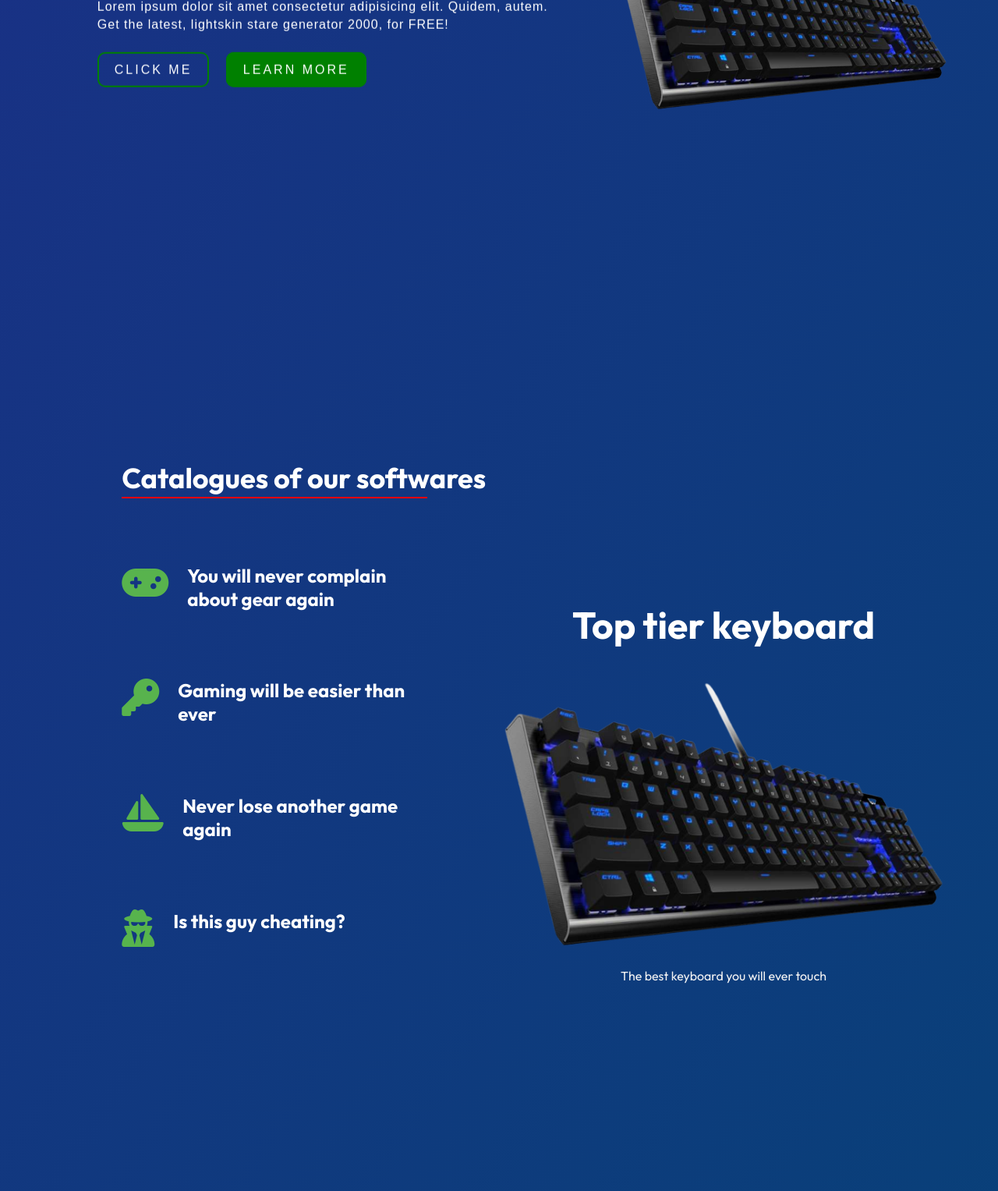
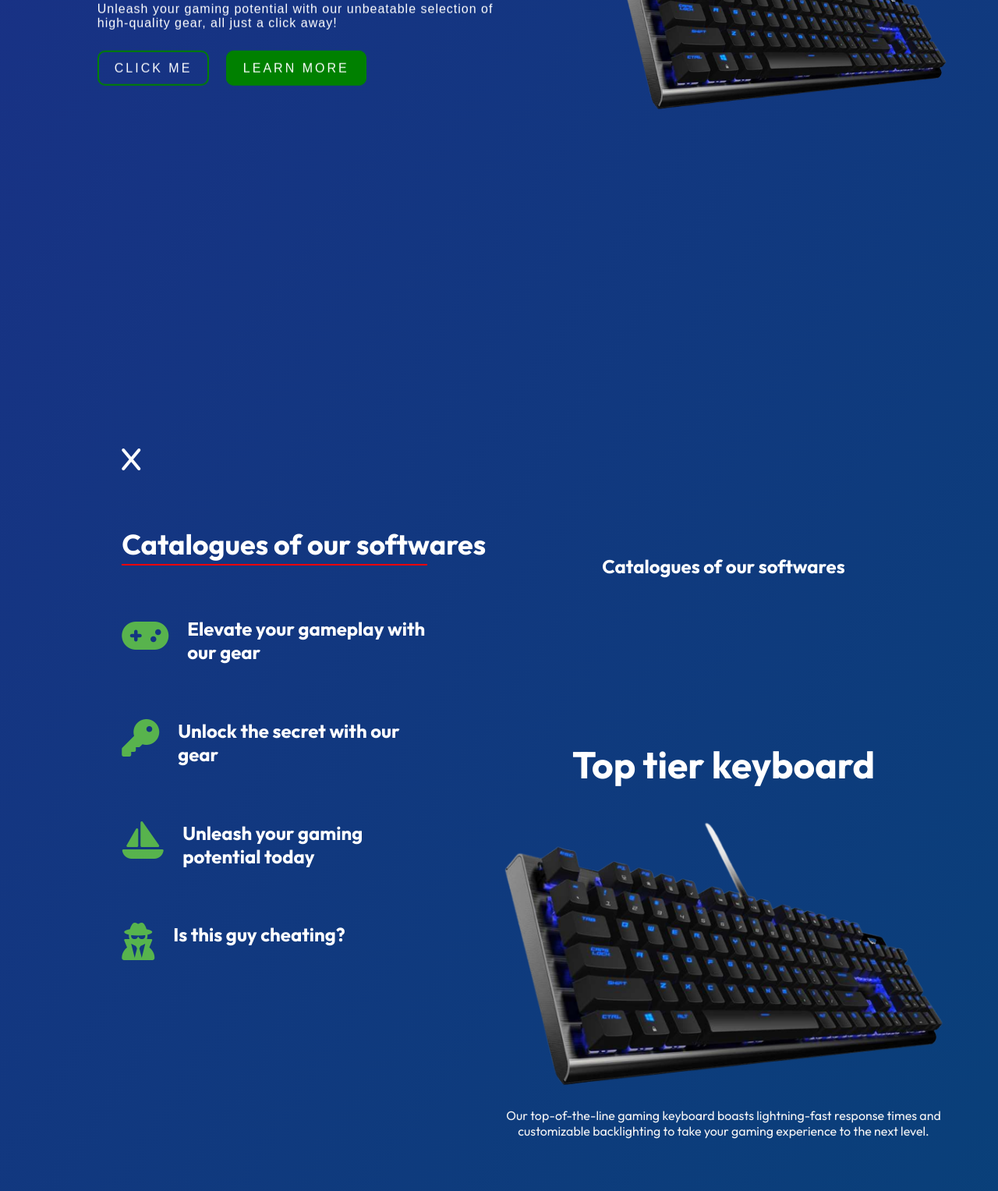
Before and after one commit to Carbon45/game45, a plain HTML site: page index.html in a window 1280 px wide. Shown: the part 394-1921 px from the top of the page at 78% size. Drawn offline with nearby package versions, Linux system fonts and the light colour scheme; a web font is replaced by a local one.

Commit message:
Update index.html

```diff
--- a/index.html
+++ b/index.html
@@ -9,7 +9,7 @@
     <script src="https://kit.fontawesome.com/b8f70dafc1.js" crossorigin="anonymous"></script>
     <link href="https://fonts.googleapis.com/css2?family=Poppins:ital,wght@0,100;0,200;0,300;0,400;0,500;0,600;0,700;0,800;0,900;1,100;1,200;1,300;1,400;1,500;1,600;1,700;1,800;1,900&display=swap" rel="stylesheet">
     <link href="https://fonts.googleapis.com/css2?family=Outfit:wght@100;200;300;400;500;600;700;800;900&display=swap" rel="stylesheet">
-    <title>Cage45</title>
+    <title>gaming website</title>
 </head>
 <body>
     <!-- NAVBAR  -->
@@ -50,8 +50,7 @@
             <div class="split">
                 <div class="hero-left hidden">
                     <h1 class="title">Enhance your gaming <span class="auto-input"></span></h1>
-                    <p>Lorem ipsum dolor sit amet consectetur adipisicing elit. Quidem, autem.</p>
-                    <p>Get the latest, lightskin stare generator 2000, for FREE!</p>
+                    <p>Unleash your gaming potential with our unbeatable selection of <br>high-quality gear, all just a click away!</p>
                     <div class="hero-btn-wrap topit">
                         <a href="#" class="ghost">Click Me</a>
                         <a href="#" class="btn leftit">Learn More</a>
@@ -71,19 +70,21 @@
    <section class="scroll" id="about">
     <div class="container custom-container">
         <div class="scroll-wrap">
+
             <div class="scroll-left">
+                <i class="fa-solid fa-x fa-2x" id="x-icon"></i>
                 <h1 class="scroll-title">Catalogues of our softwares</h1>
                     <div class="scroll-text-wrap">
                         <i class="fa-solid fa-gamepad fa-3x"></i>
-                        <h1 class="scroll-text-1">You will never complain about gear again</h1>
+                        <h1 class="scroll-text-1">Elevate your gameplay with our gear</h1>
                     </div>
                     <div class="scroll-text-wrap">
                         <i class="fa-solid fa-key fa-3x"></i>
-                        <h1 class="scroll-text-2">Gaming will be easier than ever</h1>
+                        <h1 class="scroll-text-2">Unlock the secret with our gear</h1>
                     </div>
                     <div class="scroll-text-wrap">
                         <i class="fa-solid fa-sailboat fa-3x"></i>
-                        <h1 class="scroll-text-3">Never lose another game again</h1>
+                        <h1 class="scroll-text-3">Unleash your gaming potential today</h1>
                     </div>
                     <div class="scroll-text-wrap">
                         <i class="fa-solid fa-user-secret fa-3x"></i>
@@ -92,29 +93,33 @@
 
             </div>
             <div class="scroll-right">
-
+                <h1 class="scroll-title-mobile">Catalogues of our softwares</h1>
                <div class="scroll-item">
                 <h2>Top tier keyboard</h2>
                 <img src="images/keyboard.png" class="scroll-image-1 observe">
-                <p>The best keyboard you will ever touch</p>
+                <p>Our top-of-the-line gaming keyboard boasts lightning-fast response times and customizable backlighting to take your gaming experience to the next level.</p>
+                <!-- <i class="fa-solid fa-circle-info fa-3x" id="info-btn-1"></i> -->
                </div>
 
                <div class="scroll-item">
                 <h2>Mouse spins 0%</h2>
                 <img src="images/mouse.png" class="scroll-image-2 observe2">
-                <p>Lorem ipsum dolor sit, amet consectetur adipisicing elit. Illum labore blanditiis nam reprehenderit doloremque unde iure tenetur, accusamus nostrum dolorum.</p>
+                <p>Experience uninterrupted gameplay with our high-precision gaming mouse that ensures zero spin-outs, no matter how intense your gaming sessions get.</p>
+                <!-- <i class="fa-solid fa-circle-info fa-3x" id="info-btn-2"></i> -->
                </div>
 
                <div class="scroll-item">
                 <h2>Premium sound quality</h2>
                 <img src="images/headset.png" class="scroll-image-3 observe3">
-                <p>You will never complain about not hearing footsteps in game ever again.</p>
+                <p>Elevate your gaming audio experience with our premium headset that delivers crystal-clear sound quality and immersive surround sound technology.</p>
+                <!-- <i class="fa-solid fa-circle-info fa-3x" id="info-btn-3"></i> -->
                </div>
 
                <div class="scroll-item">
                 <h2>Be the best. Rise above the noise</h2>
                 <img src="images/line chart.png" class="scroll-image-4 observe4">
-                <p>Lorem ipsum, dolor sit amet consectetur adipisicing elit. At, dolorem?</p>
+                <p>Shop with us and level up your game with our premium gaming gear, designed to maximize your performance and take your skills to the next level.</p>
+                <!-- <i class="fa-solid fa-circle-info fa-3x" id="info-btn-4"></i> -->
                </div>
 
             </div>
@@ -497,10 +502,10 @@
             </div>
                 </div>
                 <div class="footer-copyright bottomize">
-                    <h3>Concept website by: <a href="https://twitter.com/Carbon45_" target="_blank" class="me">Carbon45</a></h3>
+                    <h3 class="footer-text"><span class="date"></span> | Concept website by: <a href="https://twitter.com/Carbon45_" target="_blank" class="me">Carbon45</a></h3>
                 </div>
                     <ul class="footer-legals">
-                        <a href="#" class="legals-a"><li class="legals-li">Legals</li></a>
+                        <a href="#" class="legals-a"><li class="    legals-li">Legals</li></a>
                         <a href="#" class="legals-a"><li class="legals-li">Privacy Policy</li></a>
                         <a href="#" class="legals-a"><li class="legals-li">Security</li></a>
                     </ul>
```
